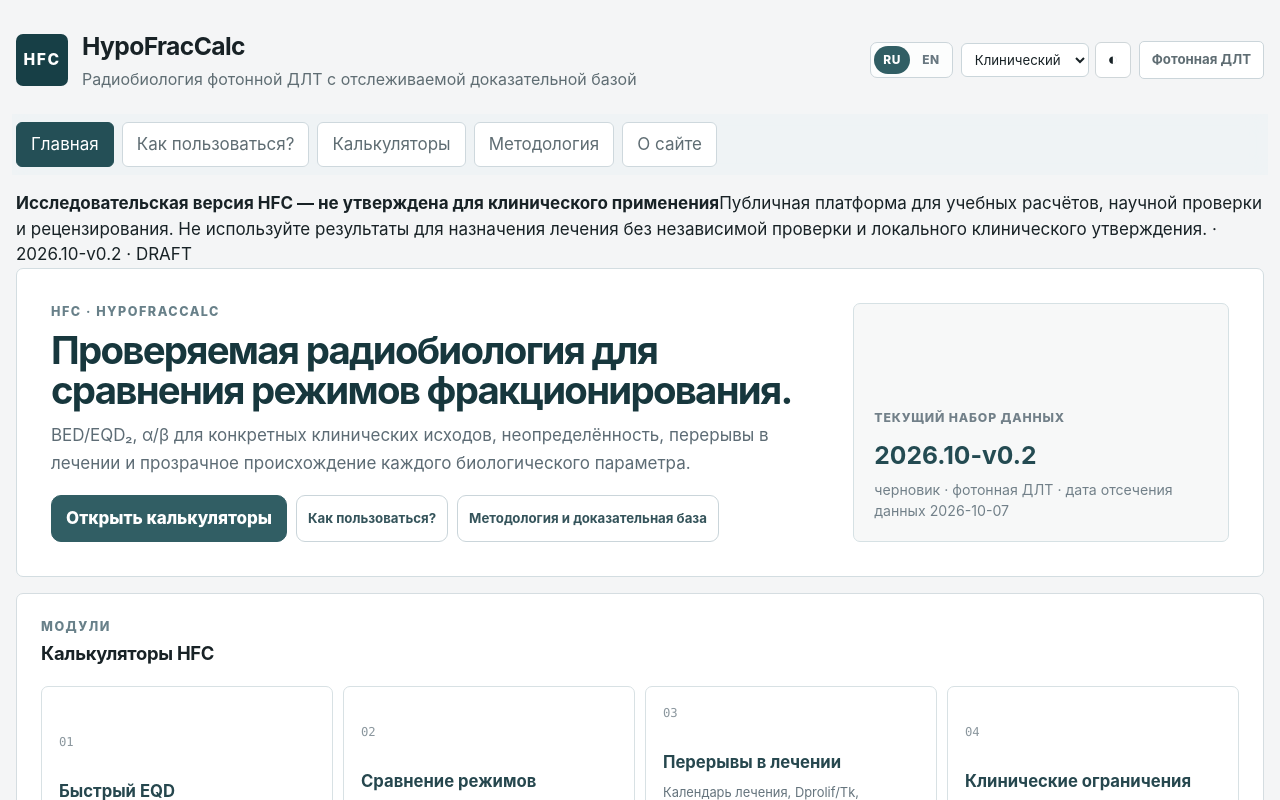
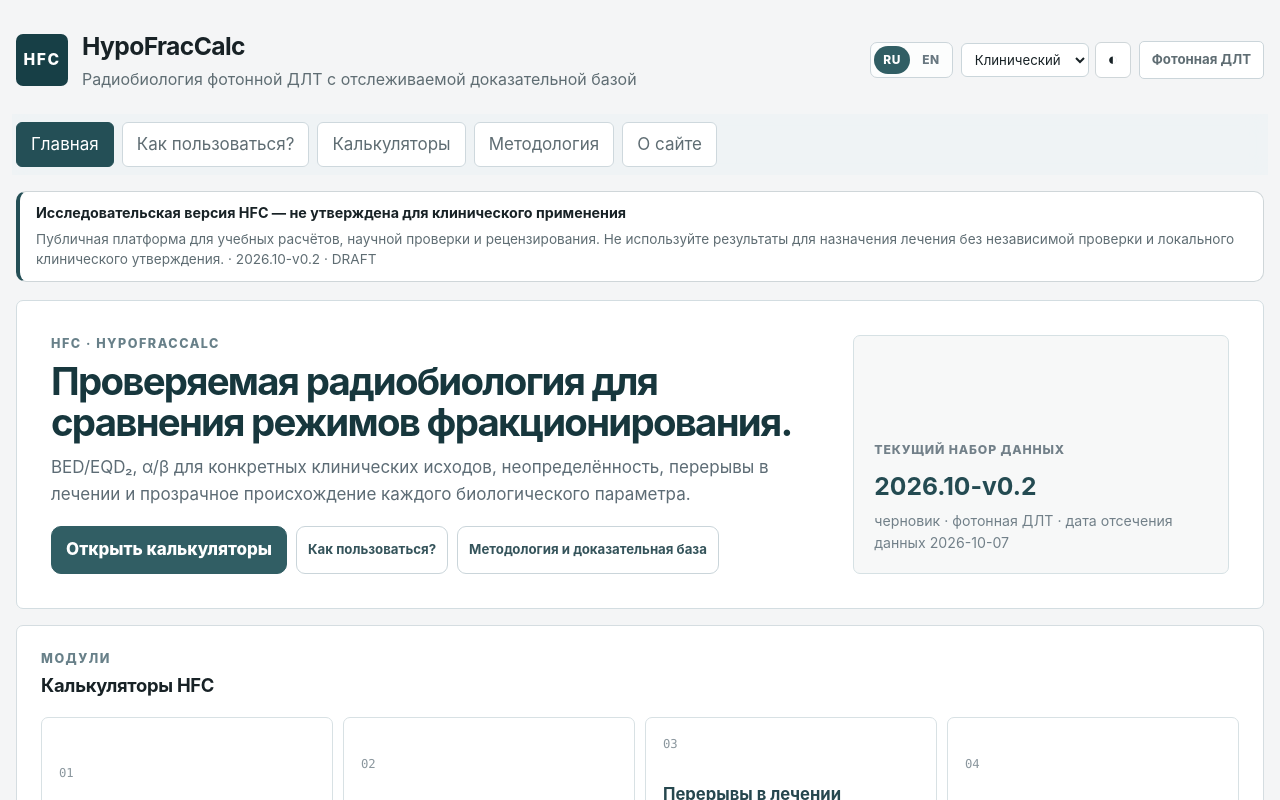
Before and after one commit to mesava/HFC-HypoFracCalc-, a React (Vite) app: page / in a window 1280 px wide. Shown: the top 800 px of the page. Built offline with nearby package versions, Linux system fonts and the light colour scheme.

Commit message:
style: keep research-only notice readable on all screens and themes

```diff
--- a/src/ui/styles.css
+++ b/src/ui/styles.css
@@ -4114,3 +4114,29 @@ html[data-theme="dark"] .mobile-nav-caption {
 }
 .future-module { cursor: default; opacity: 0.76; border-style: dashed; }
 .future-module .calculator-open { color: var(--hfc-muted); }
+
+
+/* Public research release: visible on every calculator and documentation page. */
+.research-release-banner {
+  display: flex;
+  flex-wrap: wrap;
+  align-items: baseline;
+  gap: 6px 14px;
+  margin: 0 0 18px;
+  padding: 11px 16px;
+  border: 1px solid var(--hfc-border, #cbd5da);
+  border-left: 4px solid var(--hfc-accent, #315e64);
+  border-radius: 10px;
+  background: var(--hfc-surface, #fff);
+  color: var(--hfc-text, #17212b);
+  font-size: 0.8rem;
+  line-height: 1.45;
+}
+
+.research-release-banner strong {
+  font-size: 0.84rem;
+}
+
+.research-release-banner span {
+  color: var(--hfc-muted, #53616b);
+}
```
